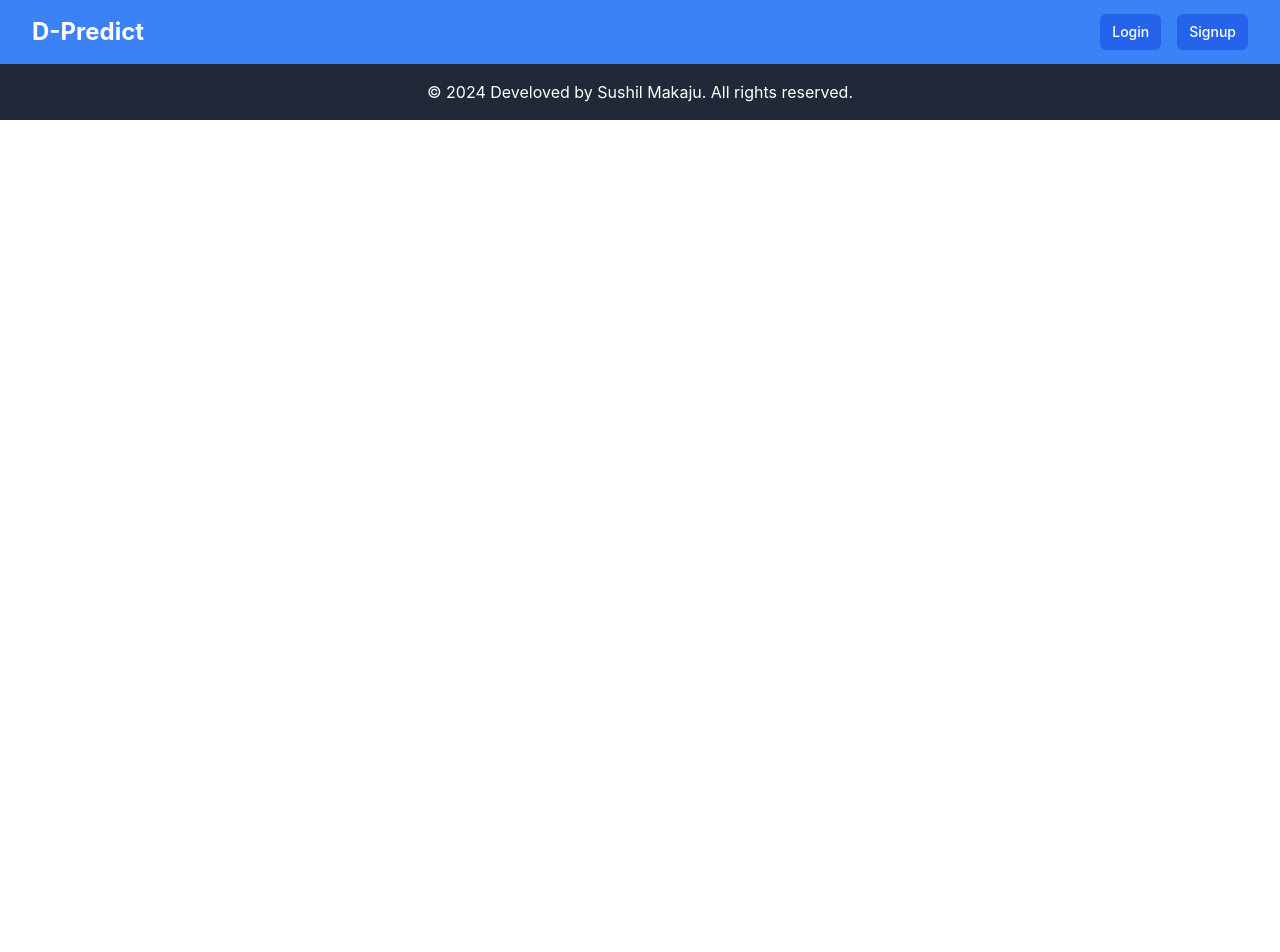
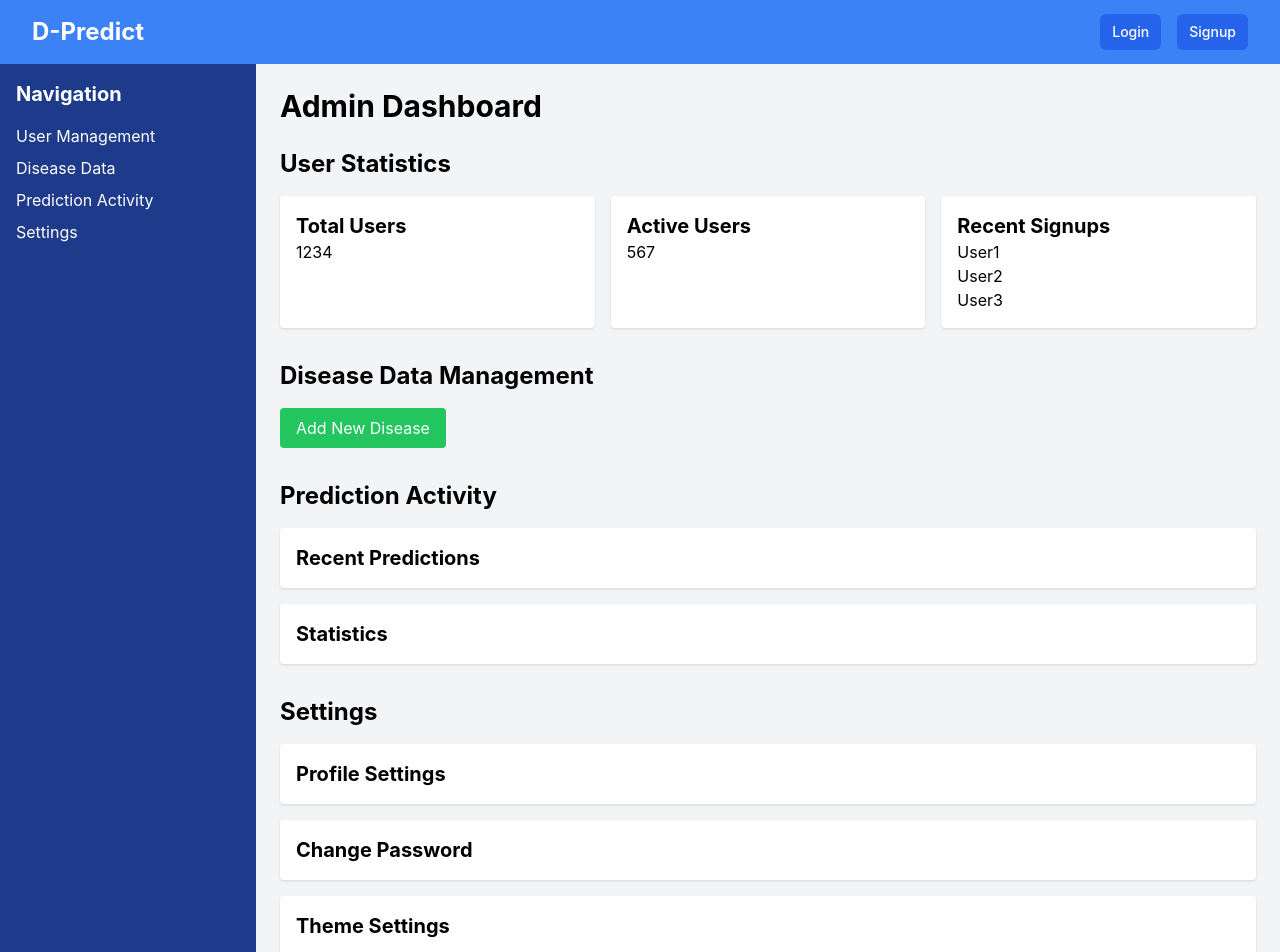
Before and after one commit to sushilmakaju/Disease_prediction, a React (Create React App) app: page /admin-dashboard in a window 1280 px wide. Shown: the top 952 px of the page. Before the commit the page ends 800 px from the top, so only its background shows below. Built offline with nearby package versions, Linux system fonts and the light colour scheme.

Commit message:
admin dashboard added

```diff
--- a/package.json
+++ b/package.json
@@ -3,6 +3,7 @@
   "version": "0.1.0",
   "private": true,
   "dependencies": {
+    "@headlessui/react": "^2.1.3",
     "@testing-library/jest-dom": "^5.17.0",
     "@testing-library/react": "^13.4.0",
     "@testing-library/user-event": "^13.5.0",
--- a/src/App.js
+++ b/src/App.js
@@ -10,6 +10,8 @@ import Dashboard from './component/DashboardComponent/dashboardComponent';
 import DiseasePredictionComponent from './component/CheckDiseaseComponent/checkDiseaseComponent';
 import Footer from './component/footer/footer';
 import EditProfile from './component/EditProfile/EditProfileComponent';
+import ChangePassword from './component/ChangePassword/chhangePassword';
+import AdminDashboard from './component/AdminDashboard/AdminDashboard';
 
 
 function App() {
@@ -26,6 +28,8 @@ function App() {
           <Route path="/dashboard" element={<Dashboard />} />
           <Route path="/checkdisease" element={< DiseasePredictionComponent/>} />
           <Route path='/edit-profile' element={<EditProfile />} />
+          <Route path='/change-password' element={<ChangePassword />} />
+          <Route path='/admin-dashboard' element={<AdminDashboard />} />
 
 
         </Routes>
--- /dev/null
+++ b/src/component/AdminDashboard/AdminDashboard.jsx
@@ -0,0 +1,94 @@
+import React from 'react';
+
+const AdminDashboard = () => {
+  return (
+    <div className="flex min-h-screen">
+      <Sidebar />
+      <div className="flex-grow bg-gray-100 p-6">
+        <h1 className="text-3xl font-bold mb-6">Admin Dashboard</h1>
+        <UserStatistics />
+        <DiseaseManagement />
+        <PredictionActivity />
+        <Settings />
+      </div>
+    </div>
+  );
+};
+
+const Sidebar = () => (
+  <div className="w-64 bg-blue-900 text-white p-4">
+    <h2 className="text-xl font-bold mb-4">Navigation</h2>
+    <ul>
+      <li className="mb-2"><a href="#user-stats">User Management</a></li>
+      <li className="mb-2"><a href="#disease-data">Disease Data</a></li>
+      <li className="mb-2"><a href="#prediction-activity">Prediction Activity</a></li>
+      <li><a href="#settings">Settings</a></li>
+    </ul>
+  </div>
+);
+
+const UserStatistics = () => (
+  <section id="user-stats" className="mb-8">
+    <h2 className="text-2xl font-bold mb-4">User Statistics</h2>
+    <div className="grid grid-cols-3 gap-4">
+      <div className="bg-white p-4 rounded shadow">
+        <h3 className="text-xl font-bold">Total Users</h3>
+        <p>1234</p>
+      </div>
+      <div className="bg-white p-4 rounded shadow">
+        <h3 className="text-xl font-bold">Active Users</h3>
+        <p>567</p>
+      </div>
+      <div className="bg-white p-4 rounded shadow">
+        <h3 className="text-xl font-bold">Recent Signups</h3>
+        <ul>
+          <li>User1</li>
+          <li>User2</li>
+          <li>User3</li>
+        </ul>
+      </div>
+    </div>
+  </section>
+);
+
+const DiseaseManagement = () => (
+  <section id="disease-data" className="mb-8">
+    <h2 className="text-2xl font-bold mb-4">Disease Data Management</h2>
+    <button className="bg-green-500 text-white px-4 py-2 rounded">Add New Disease</button>
+    {/* List of diseases and edit/delete options would go here */}
+  </section>
+);
+
+const PredictionActivity = () => (
+  <section id="prediction-activity" className="mb-8">
+    <h2 className="text-2xl font-bold mb-4">Prediction Activity</h2>
+    <div className="bg-white p-4 rounded shadow">
+      <h3 className="text-xl font-bold">Recent Predictions</h3>
+      {/* List recent predictions */}
+    </div>
+    <div className="bg-white p-4 rounded shadow mt-4">
+      <h3 className="text-xl font-bold">Statistics</h3>
+      {/* Include charts here */}
+    </div>
+  </section>
+);
+
+const Settings = () => (
+  <section id="settings" className="mb-8">
+    <h2 className="text-2xl font-bold mb-4">Settings</h2>
+    <div className="bg-white p-4 rounded shadow">
+      <h3 className="text-xl font-bold">Profile Settings</h3>
+      {/* Profile settings form */}
+    </div>
+    <div className="bg-white p-4 rounded shadow mt-4">
+      <h3 className="text-xl font-bold">Change Password</h3>
+      {/* Change password form */}
+    </div>
+    <div className="bg-white p-4 rounded shadow mt-4">
+      <h3 className="text-xl font-bold">Theme Settings</h3>
+      {/* Light/Dark mode toggle */}
+    </div>
+  </section>
+);
+
+export default AdminDashboard;
--- /dev/null
+++ b/src/component/ChangePassword/chhangePassword.jsx
@@ -0,0 +1,110 @@
+import { useState } from 'react';
+import axios from 'axios';
+import { ToastContainer, toast } from 'react-toastify';
+import 'react-toastify/dist/ReactToastify.css';
+
+const ChangePasswordComponent = () => {
+  const [oldPassword, setOldPassword] = useState('');
+  const [newPassword, setNewPassword] = useState('');
+  const [confirmPassword, setConfirmPassword] = useState('');
+
+  const handleSubmit = async (e) => {
+    e.preventDefault();
+
+    if (newPassword !== confirmPassword) {
+      toast.error('New passwords do not match');
+      return;
+    }
+
+    try {
+      const response = await axios.post(
+        'http://localhost:8000/api/auth/changepassword/', // Update with the correct endpoint
+        {
+          old_password: oldPassword,
+          new_password: newPassword,
+        },
+        {
+          headers: {
+            Authorization: `Token ${localStorage.getItem('token')}`, // Assuming you store the token in localStorage
+          },
+        }
+      );
+
+      toast.success('Password changed successfully');
+      setOldPassword('');
+      setNewPassword('');
+      setConfirmPassword('');
+    } catch (error) {
+      if (error.response && error.response.data) {
+        const { old_password, new_password } = error.response.data;
+        if (old_password) toast.error(old_password);
+        if (new_password) toast.error(new_password[0]);
+      } else {
+        toast.error('An error occurred. Please try again.');
+      }
+    }
+  };
+
+  return (
+    <div className="flex items-center justify-center min-h-screen bg-gradient-to-r from-green-400 to-blue-500">
+      <div className="w-full max-w-md bg-white shadow-lg rounded-lg px-8 pt-6 pb-8 mb-4">
+        <h2 className="text-3xl font-bold mb-6 text-center text-gray-800">Change Password</h2>
+        <ToastContainer />
+        <form onSubmit={handleSubmit}>
+          <div className="mb-4">
+            <label className="block text-gray-700 text-sm font-bold mb-2" htmlFor="oldPassword">
+              Old Password
+            </label>
+            <input
+              className="shadow appearance-none border rounded-lg w-full py-2 px-3 text-gray-700 leading-tight focus:outline-none focus:ring-2 focus:ring-green-500"
+              id="oldPassword"
+              type="password"
+              placeholder="Enter your old password"
+              value={oldPassword}
+              onChange={(e) => setOldPassword(e.target.value)}
+              required
+            />
+          </div>
+          <div className="mb-4">
+            <label className="block text-gray-700 text-sm font-bold mb-2" htmlFor="newPassword">
+              New Password
+            </label>
+            <input
+              className="shadow appearance-none border rounded-lg w-full py-2 px-3 text-gray-700 leading-tight focus:outline-none focus:ring-2 focus:ring-green-500"
+              id="newPassword"
+              type="password"
+              placeholder="Enter your new password"
+              value={newPassword}
+              onChange={(e) => setNewPassword(e.target.value)}
+              required
+            />
+          </div>
+          <div className="mb-6">
+            <label className="block text-gray-700 text-sm font-bold mb-2" htmlFor="confirmPassword">
+              Confirm New Password
+            </label>
+            <input
+              className="shadow appearance-none border rounded-lg w-full py-2 px-3 text-gray-700 leading-tight focus:outline-none focus:ring-2 focus:ring-green-500"
+              id="confirmPassword"
+              type="password"
+              placeholder="Confirm your new password"
+              value={confirmPassword}
+              onChange={(e) => setConfirmPassword(e.target.value)}
+              required
+            />
+          </div>
+          <div className="flex items-center justify-between">
+            <button
+              className="bg-gradient-to-r from-green-400 to-blue-500 hover:from-green-500 hover:to-blue-600 text-white font-bold py-2 px-4 rounded-lg focus:outline-none focus:shadow-outline transition duration-300 ease-in-out transform hover:-translate-y-1 hover:scale-110"
+              type="submit"
+            >
+              Change Password
+            </button>
+          </div>
+        </form>
+      </div>
+    </div>
+  );
+};
+
+export default ChangePasswordComponent;
--- a/src/component/DashboardComponent/dashboardComponent.jsx
+++ b/src/component/DashboardComponent/dashboardComponent.jsx
@@ -119,7 +119,7 @@ const Dashboard = () => {
 
         <div className="flex-grow ml-6">
           <section className="mb-6">
-            <h2 className="text-2xl font-semibold mb-4 text-blue-800 dark:text-blue-300">Recent Activity</h2>
+            <h2 className="text-2xl font-semibold mb-4 text-blue-800 dark:text-blue-300">Recently Predicted Disease</h2>
             <div className="bg-white dark:bg-gray-800 rounded-lg shadow-lg p-4 transition-transform transform hover:scale-105 duration-300 ease-in-out">
               {recentPredictions.length > 0 ? (
                 <ul>
--- a/src/component/Login/loginComponent.jsx
+++ b/src/component/Login/loginComponent.jsx
@@ -2,7 +2,6 @@ import React, { useState } from 'react';
 import axios from 'axios';
 import { FaEye, FaEyeSlash } from "react-icons/fa";
 import { ToastContainer, toast } from "react-toastify";
-import "react-toastify/dist/ReactToastify.css";
 import "react-toastify/dist/ReactToastify.css";
 import { useNavigate } from "react-router-dom";
 
@@ -53,7 +52,6 @@ const LoginForm = () => {
                 navigate("/dashboard");
                 }, 2000);
             } catch (error) {
-                // console.log(error.response.data.msg);
                 toast.error(error.response.data);
             }
         }
@@ -65,17 +63,17 @@ const LoginForm = () => {
 
     return (
         <>
-        <div className="flex items-center justify-center min-h-screen bg-gradient-to-r from-green-400 to-blue-500">
+        <div className="flex items-center justify-center min-h-screen bg-gradient-to-r from-blue-100 to-teal-100">
           <div className="w-full max-w-md bg-white shadow-lg rounded-lg px-8 pt-6 pb-8 mb-4 transform transition-all hover:scale-105">
-            <h2 className="text-3xl font-bold mb-6 text-center text-gray-800">Login</h2>
+            <h2 className="text-3xl font-bold mb-6 text-center text-teal-700">Login</h2>
             <form onSubmit={handleSubmit}>
             <ToastContainer />
             <div className="mb-4">
-              <label className="block text-gray-700 text-sm font-bold mb-2" htmlFor="email">
+              <label className="block text-teal-700 text-sm font-bold mb-2" htmlFor="email">
                 Email
               </label>
               <input
-                className="shadow appearance-none border rounded-lg w-full py-2 px-3 text-gray-700 leading-tight focus:outline-none focus:ring-2 focus:ring-blue-500"
+                className="shadow appearance-none border rounded-lg w-full py-2 px-3 text-gray-700 leading-tight focus:outline-none focus:ring-2 focus:ring-teal-400"
                 id="email"
                 type="email"
                 placeholder="Your Email"
@@ -90,11 +88,11 @@ const LoginForm = () => {
             )}
 
             <div className="mb-6">
-              <label className="block text-gray-700 text-sm font-bold mb-2" htmlFor="password">
+              <label className="block text-teal-700 text-sm font-bold mb-2" htmlFor="password">
                 Password
               </label>
               <input
-                className="shadow appearance-none border rounded-lg w-full py-2 px-3 text-gray-700 leading-tight focus:outline-none focus:ring-2 focus:ring-blue-500"
+                className="shadow appearance-none border rounded-lg w-full py-2 px-3 text-gray-700 leading-tight focus:outline-none focus:ring-2 focus:ring-teal-400"
                 id="password"
                 type={showPassword ? "text" : "password"}
                 placeholder="Your Password"
@@ -119,7 +117,7 @@ const LoginForm = () => {
 
             <div className="flex items-center justify-between">
               <button
-                className="bg-gradient-to-r from-blue-500 to-cyan-500 hover:from-blue-600 hover:to-cyan-600 text-white font-bold py-2 px-4 rounded-lg focus:outline-none focus:shadow-outline transition duration-300 ease-in-out transform hover:-translate-y-1 hover:scale-110"
+                className="bg-gradient-to-r from-teal-500 to-blue-500 hover:from-teal-600 hover:to-blue-600 text-white font-bold py-2 px-4 rounded-lg focus:outline-none focus:shadow-outline transition duration-300 ease-in-out transform hover:-translate-y-1 hover:scale-110"
                 type="submit"
               >
                 Login
```
Also changed, not shown: src/component/Register/RegisterComponent.jsx (+11 -11 lines), 1 other file (tests, documents, lock files or other folders).
